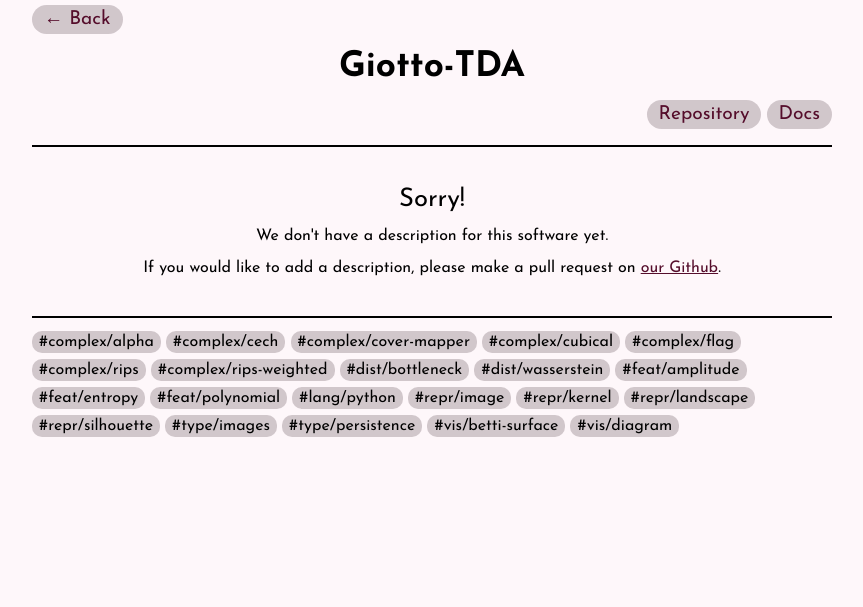
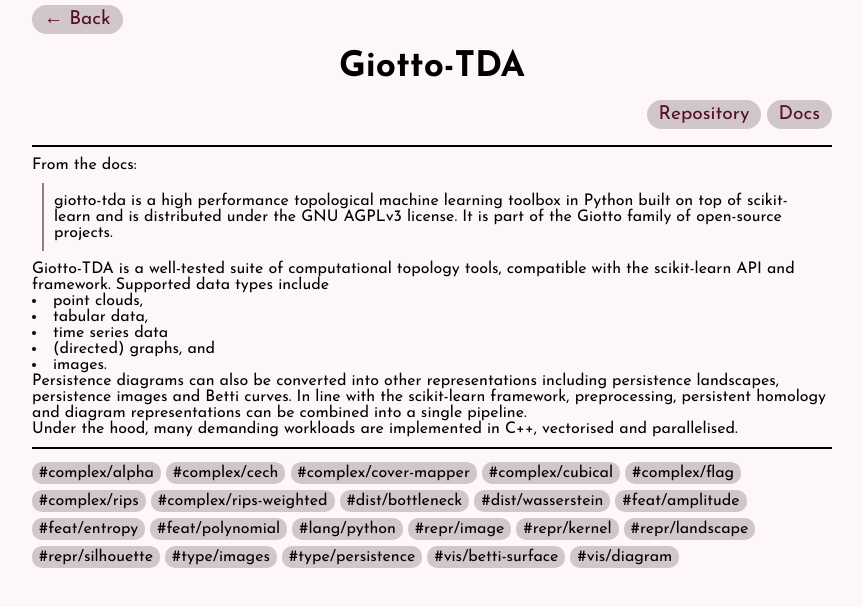
Before and after one commit to cat-list/cat-list.github.io, a Jekyll site: the page built from _software/giotto.md, in a window 1280 px wide. Shown: the top 607 px of the page, without its empty margins (208-1071 px from the left). Built offline with Jekyll 4.4.1, drawn with Linux system fonts in a browser that asks for light colours; comment, search, counter and statistics services are not loaded.

Commit message:
Descripte Giotto-TDA

```diff
--- a/_software/giotto.md
+++ b/_software/giotto.md
@@ -25,7 +25,23 @@
   - vis/betti-surface
 links:
   - name: Repository
-    url: https://github.com/Eetion/Eirene.jl
+    url: https://github.com/giotto-ai/giotto-tda
   - name: Docs
     url: https://giotto-ai.github.io/gtda-docs/0.5.1/library.html
 ---
+From the docs:
+> giotto-tda is a high performance topological machine learning toolbox in Python built on top of scikit-learn and is distributed under the GNU AGPLv3 license.
+> It is part of the Giotto family of open-source projects.
+
+Giotto-TDA is a well-tested suite of computational topology tools, compatible with the `scikit-learn` API and framework.
+Supported data types include
+* point clouds,
+* tabular data,
+* time series data
+* (directed) graphs, and
+* images.
+
+Persistence diagrams can also be converted into other representations including persistence landscapes, persistence images and Betti curves.
+In line with the `scikit-learn` framework, preprocessing, persistent homology and diagram representations can be combined into a single pipeline.
+
+Under the hood, many demanding workloads are implemented in C++, vectorised and parallelised.
```
